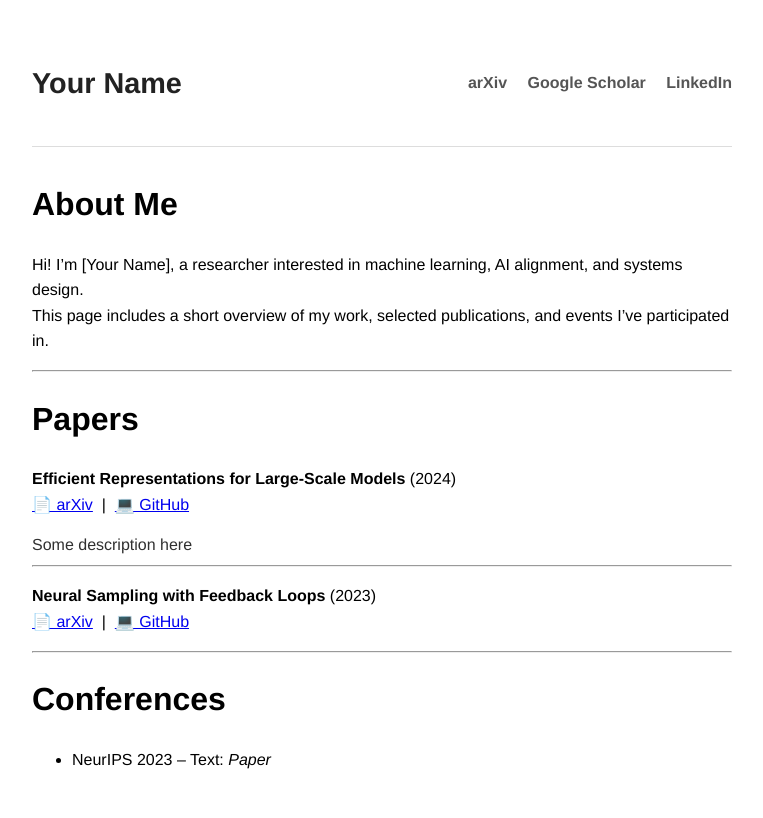
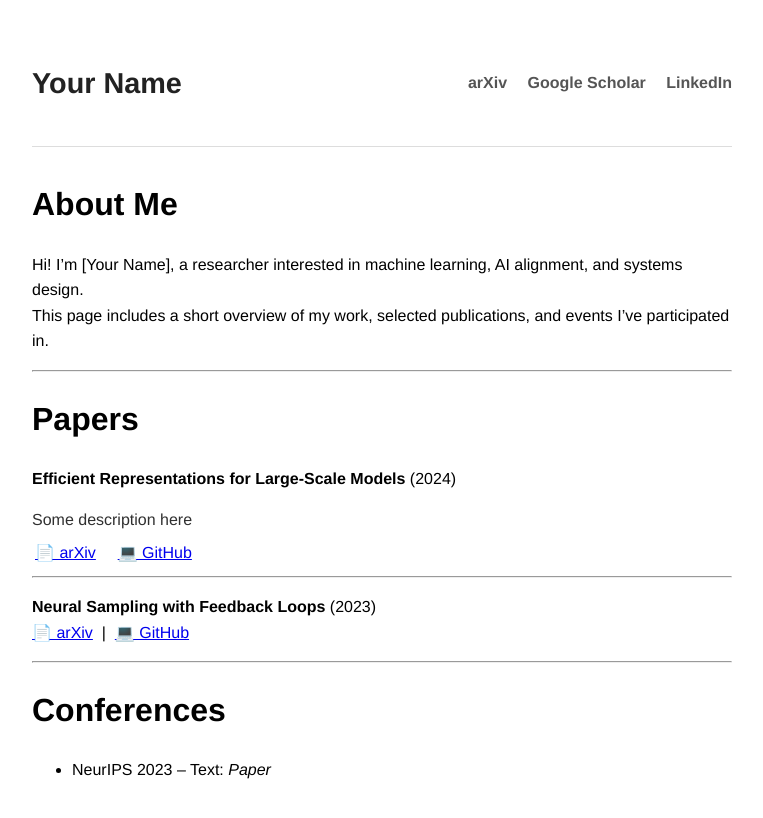
Before and after one commit to neuralsrg/neuralsrg.github.io, a Jekyll site: the page built from index.md, in a window 1280 px wide. Shown: the top 818 px of the page, without its empty margins (258-1021 px from the left). Built offline with Jekyll 4.4.1, drawn with Linux system fonts in a browser that asks for light colours.

```diff
--- a/index.md
+++ b/index.md
@@ -13,11 +13,12 @@ This page includes a short overview of my work, selected publications, and event
 # Papers
 
 **Efficient Representations for Large-Scale Models** (2024)
-[📄 arXiv](https://arxiv.org/abs/1234.56789) &nbsp;|&nbsp; [💻 GitHub](https://github.com/yourname/paper-repo)
 
 <p class="paper-desc">
 Some description here
 </p>
+
+[📄 arXiv](https://arxiv.org/abs/1234.56789) &nbsp;|&nbsp; [💻 GitHub](https://github.com/yourname/paper-repo)
 
 ---
 
```
